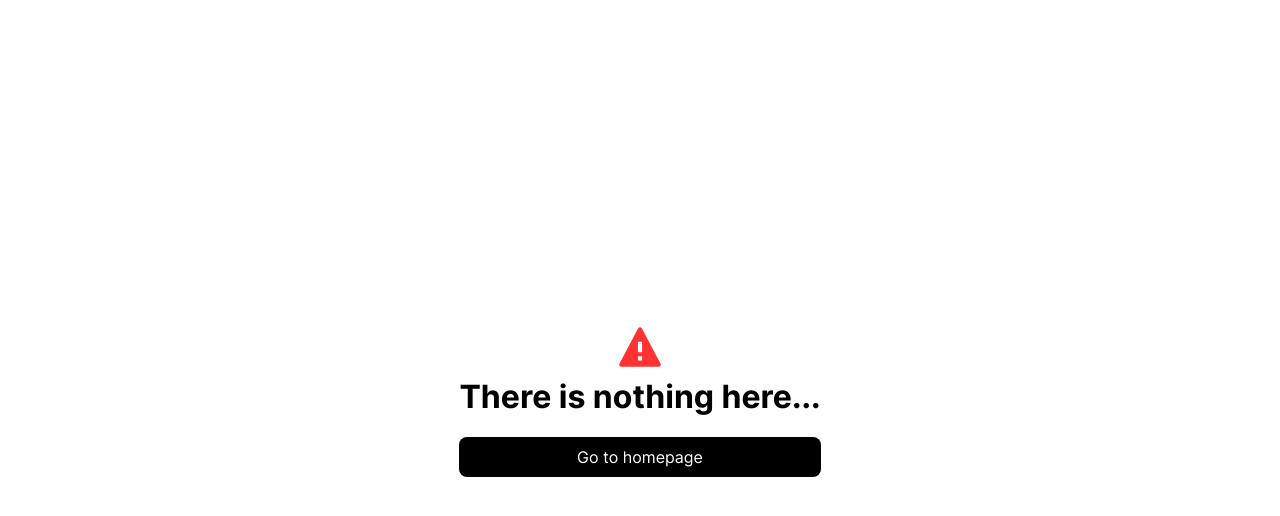
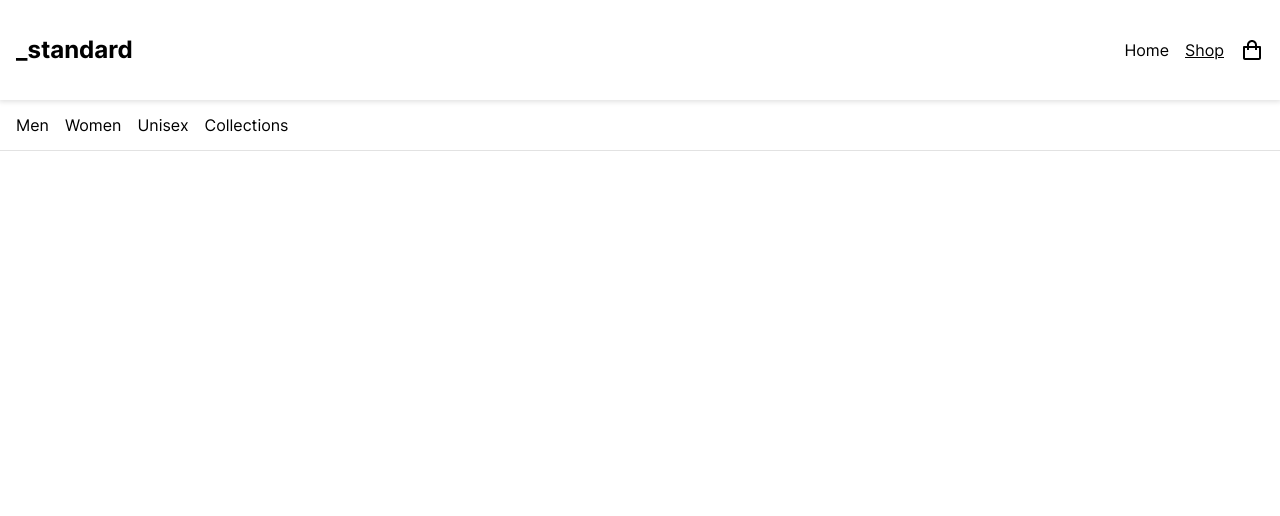
Before and after one commit to jlyon12/shopping-cart, a React (Vite) app: page /shop in a window 1280 px wide. Shown: the top 516 px of the page. Built offline with nearby package versions, Linux system fonts and the light colour scheme.

Commit message:
Create ShopLayout route

```diff
--- a/src/Router.jsx
+++ b/src/Router.jsx
@@ -1,13 +1,17 @@
 import { createBrowserRouter, RouterProvider } from "react-router-dom";
 import PageLayout from "./components/PageLayout";
 import PageNotFound from "./pages/PageNotFound/PageNotFound";
+import ShopLayout from "./pages/Shop/ShopLayout";
 const Router = () => {
 	const router = createBrowserRouter([
 		{
 			path: "/",
 			element: <PageLayout />,
+			children: [
+				{ path: "/shop", element: <ShopLayout /> },
+				{ path: "*", element: <PageNotFound /> },
+			],
 		},
-		{ path: "*", element: <PageNotFound /> },
 	]);
 
 	return <RouterProvider router={router} />;
--- a/src/components/PageLayout.jsx
+++ b/src/components/PageLayout.jsx
@@ -1,8 +1,10 @@
+import { Outlet } from "react-router";
 import Header from "./Header/Header";
 const PageLayout = () => {
 	return (
 		<>
 			<Header />
+			<Outlet />
 		</>
 	);
 };
--- /dev/null
+++ b/src/pages/Shop/ShopLayout.jsx
@@ -0,0 +1,36 @@
+import { NavLink } from "react-router-dom";
+import styles from "./_ShopLayout.module.scss";
+const ShopLayout = () => {
+	return (
+		<main>
+			<nav className={styles.nav} aria-label="secondary">
+				<NavLink
+					to="men"
+					className={({ isActive }) => (isActive ? styles.active : null)}
+				>
+					Men
+				</NavLink>
+				<NavLink
+					to="women"
+					className={({ isActive }) => (isActive ? styles.active : null)}
+				>
+					Women
+				</NavLink>
+				<NavLink
+					to="unisex"
+					className={({ isActive }) => (isActive ? styles.active : null)}
+				>
+					Unisex
+				</NavLink>
+				<NavLink
+					to="collections"
+					className={({ isActive }) => (isActive ? styles.active : null)}
+				>
+					Collections
+				</NavLink>
+			</nav>
+		</main>
+	);
+};
+
+export default ShopLayout;
--- /dev/null
+++ b/src/pages/Shop/_ShopLayout.module.scss
@@ -0,0 +1,27 @@
+@use "/src/sass/index" as *;
+.nav {
+	display: flex;
+	align-items: center;
+	gap: 1rem;
+	padding: 0 $padding-medium;
+	height: 50px;
+	box-shadow: 0px 1px 0px 0px #e2e2e2;
+	a {
+		text-decoration: none;
+		color: inherit;
+	}
+
+	a:hover:not(.title),
+	.active {
+		font-weight: $fw-bold;
+	}
+	svg:hover {
+		fill: hsl(0, 0%, 45%);
+	}
+}
+
+.link {
+	text-decoration: none;
+	color: inherit;
+	padding: 0;
+}
```
